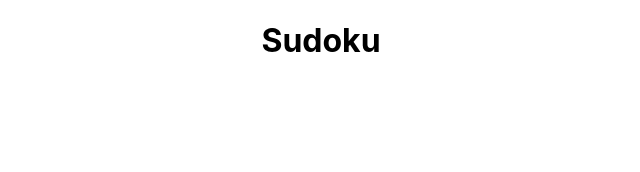
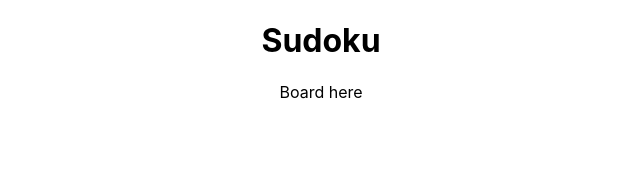
Before and after one commit to Mdobaidulla/project-3, a React (Create React App) app: page / in a window 1280 px wide. Shown: the top 172 px of the page, without its empty margins (319-959 px from the left). Built offline with nearby package versions, Linux system fonts and the light colour scheme.

Commit message:
added board component and updated app.js to include it

```diff
--- a/src/App.js
+++ b/src/App.js
@@ -1,10 +1,14 @@
+import React, {Component} from 'react'
 import './App.css';
-import React, {Component} from 'react'
+
+import Board from './components/Board';
+
 class App extends Component{
   render(){
     return(
       <div className="App">
           <h1>Sudoku</h1>
+          <Board />
       </div>
     )
   }
--- /dev/null
+++ b/src/components/Board.js
@@ -0,0 +1,13 @@
+import React, { Component } from 'react';
+
+class Board extends Component {
+    render() {
+        return (
+            <div className="board">
+                Board here
+            </div>
+        )
+    }
+}
+
+export default Board;
```
